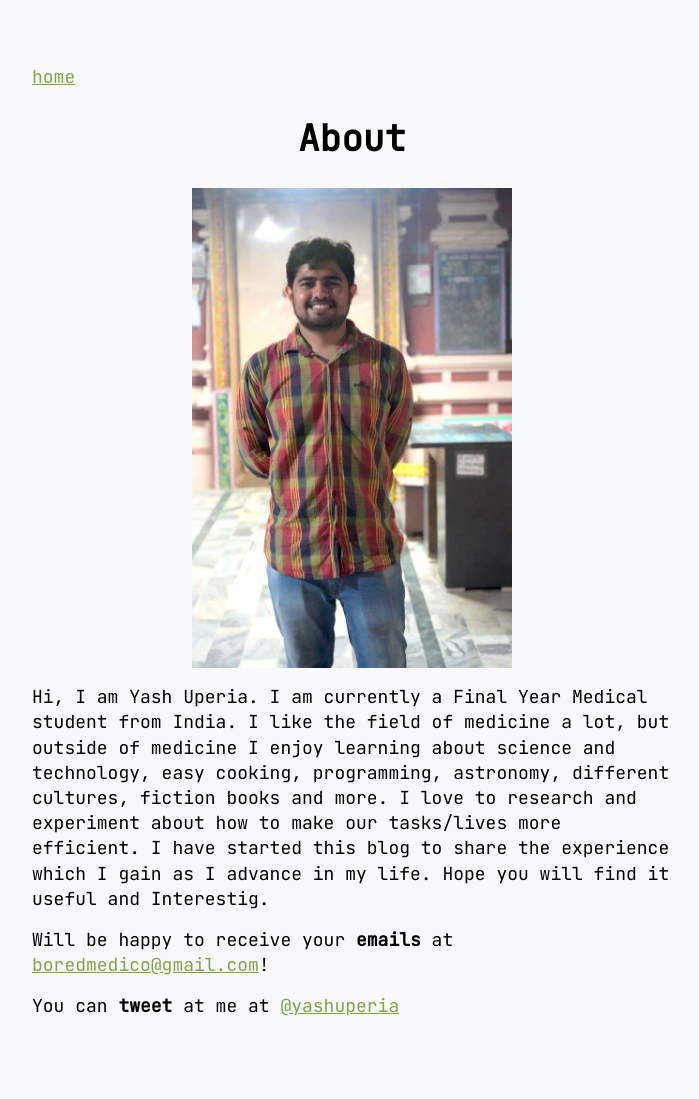
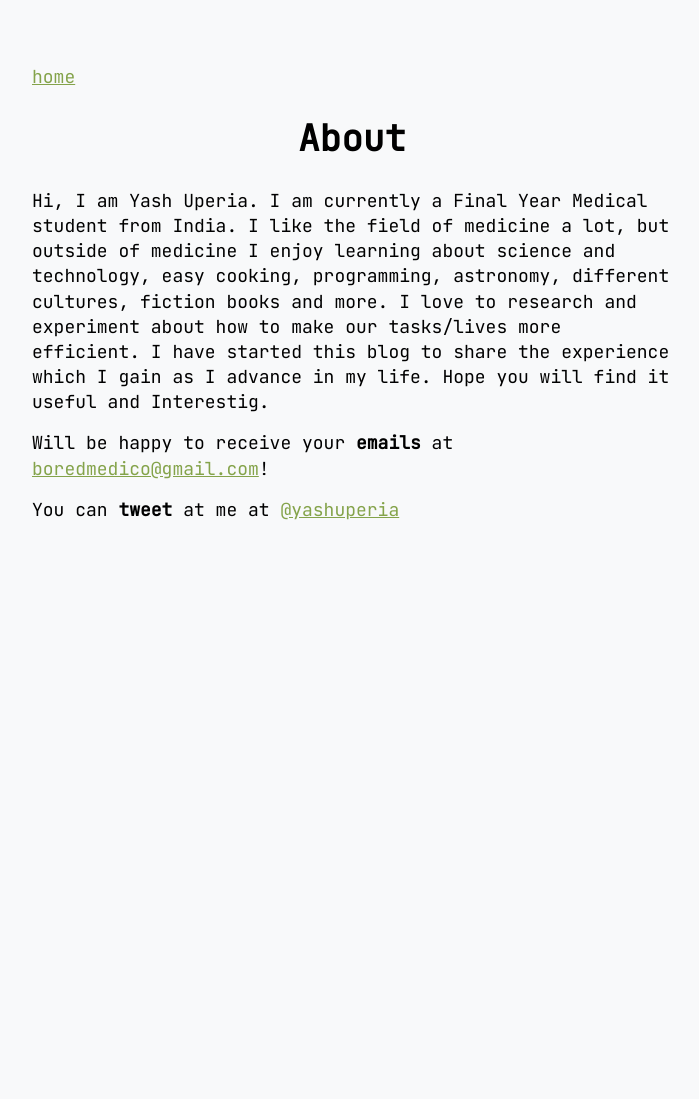
Before and after one commit to yashuperia/boredmedico, a Jekyll site: the page built from about.md, in a window 1280 px wide. Shown: the whole page, without its empty margins (288-987 px from the left). Built offline with Jekyll 4.4.1, drawn with Linux system fonts in a browser that asks for light colours; after the commit the page ends 900 px from its top, so only the background shows below that.

Commit message:
about page deimaged

```diff
--- a/about.md
+++ b/about.md
@@ -2,8 +2,6 @@
 layout: page
 title: About
 ---
-
-![yash uperia casual image](/assets/images/aboutimg.jpg)
 
 Hi, I am Yash Uperia. I am currently a Final Year Medical student from India. I like the field of medicine a lot, but outside of medicine I enjoy learning about science and technology, easy cooking, programming, astronomy, different cultures, fiction books and more. I love to research and experiment about how to make our tasks/lives more efficient. I have started this blog to share the experience which I gain as I advance in my life. Hope you will find it useful and Interestig.
 
```
Also changed, not shown: assets/images/aboutimg.jpg (deleted).
